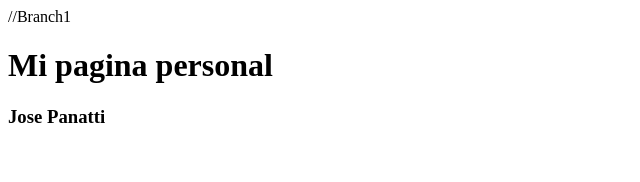
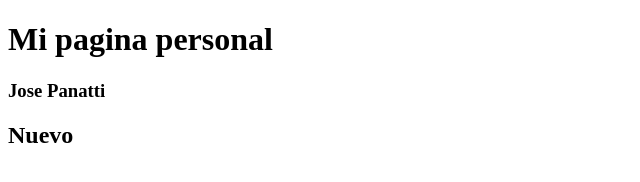
Before and after one commit to jpanatti/jpanatti.github.io, a plain HTML site: page index.html in a window 1280 px wide. Shown: the whole page, without its empty margins (0-640 px from the left). Drawn offline with Linux system fonts and the light colour scheme.

Commit message:
Nuevo H2

```diff
--- a/index.html
+++ b/index.html
@@ -1,5 +1,3 @@
-//Branch1
-
 <!DOCTYPE html>
 <html lang="en">
 <head>
@@ -10,5 +8,6 @@
 <body>
     <h1>Mi pagina personal</h1>
     <h3>Jose Panatti</h3>
+    <h2>Nuevo</h2>
 </body>
 </html>
```
